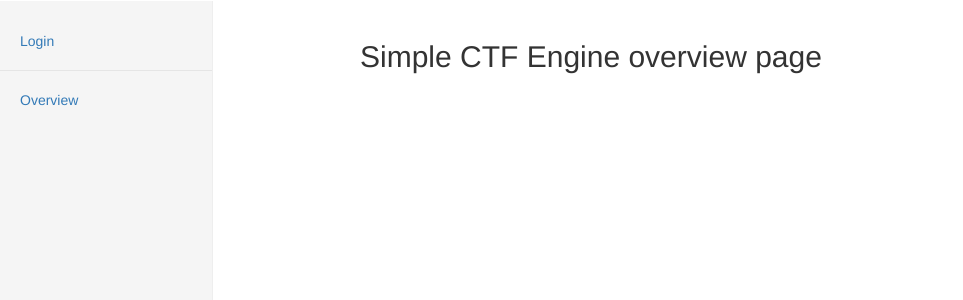
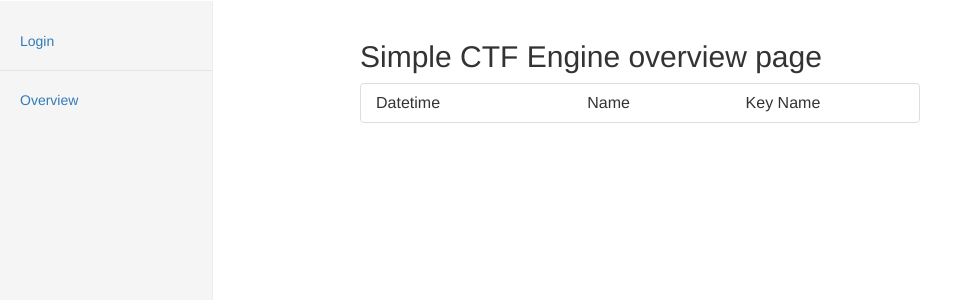
Before and after one commit to brahmlower/Simple-CTF-Engine, a Django app: template SimpleCTFEngine/templates/overview.html in a window 1280 px wide. Shown: the part 50-350 px from the top of the page, without its empty margins (0-963 px from the left). Run offline with Django 3.2, Linux system fonts and the light colour scheme; the template is opened without the code that fills it, so the values that code supplies are empty; parts of the project's set-up code (start-up, migrations or seed data) failed here and were passed over; some libraries are stand-ins or nearby versions.

Commit message:
HTML improvements
Forms are not displayed for key profiles that have been found. Key profiles that have been found are also displayed green, to indicate that they've been completed. I also made the overview list a little nicer to look at.

```diff
--- a/SimpleCTFEngine/templates/login.html
+++ b/SimpleCTFEngine/templates/login.html
@@ -4,7 +4,7 @@
 <div class="col-sm-9 col-sm-offset-3 col-md-6 col-md-offset-3 main">
 	<div class="page-header">
 		<h2>Log In</h2>
-		<p>Log in using your UAF CSC credentials.</[>
+		<p>Log in using your UAF CSC credentials.</p>
 	</div>
 	<form action="/login/" method="post" class="form-horizontal">
 		{% csrf_token %}
--- a/SimpleCTFEngine/templates/overview.html
+++ b/SimpleCTFEngine/templates/overview.html
@@ -4,16 +4,21 @@
 <div class="col-sm-9 col-sm-offset-3 col-md-6 col-md-offset-3 main">
 	<h2>Simple CTF Engine overview page</h2>
 	<ul class="list-group">
+	<li class="list-group-item">
+		<table width=100%><tr>
+			<td width=40%>Datetime</td>
+			<td width=30%>Name</td>
+			<td width=30%>Key Name</td>
+		</tr></table>
+	</li>
 	{% for i in keySolves %}
-		<li class="list-group-item">
-			<table width=100%>
-				<tr>
-					<td><b>{{ i.datetime }}</b></td>
-					<td><i>{{ i.userId.first_name}} {{i.userId.last_name}}</i></td>
-					<td>{{ i.keyId.name }}</td>
-				</tr>
-			</table>
-		</li>
+	<li class="list-group-item">
+		<table width=100%><tr>
+			<td width=40%><b>{{ i.datetime }}</b></td>
+			<td width=30%><i>{{ i.userId.first_name}} {{i.userId.last_name}}</i></td>
+			<td width=30%>{{ i.keyId.name }}</td>
+		</tr></table>
+	</li>
 	{% endfor %}
 	</ul>
 </div>
```
Also changed, not shown: SimpleCTFEngine/templates/home.html (+12 -6 lines), SimpleCTFEngine/views.py (+13 -4 lines).
